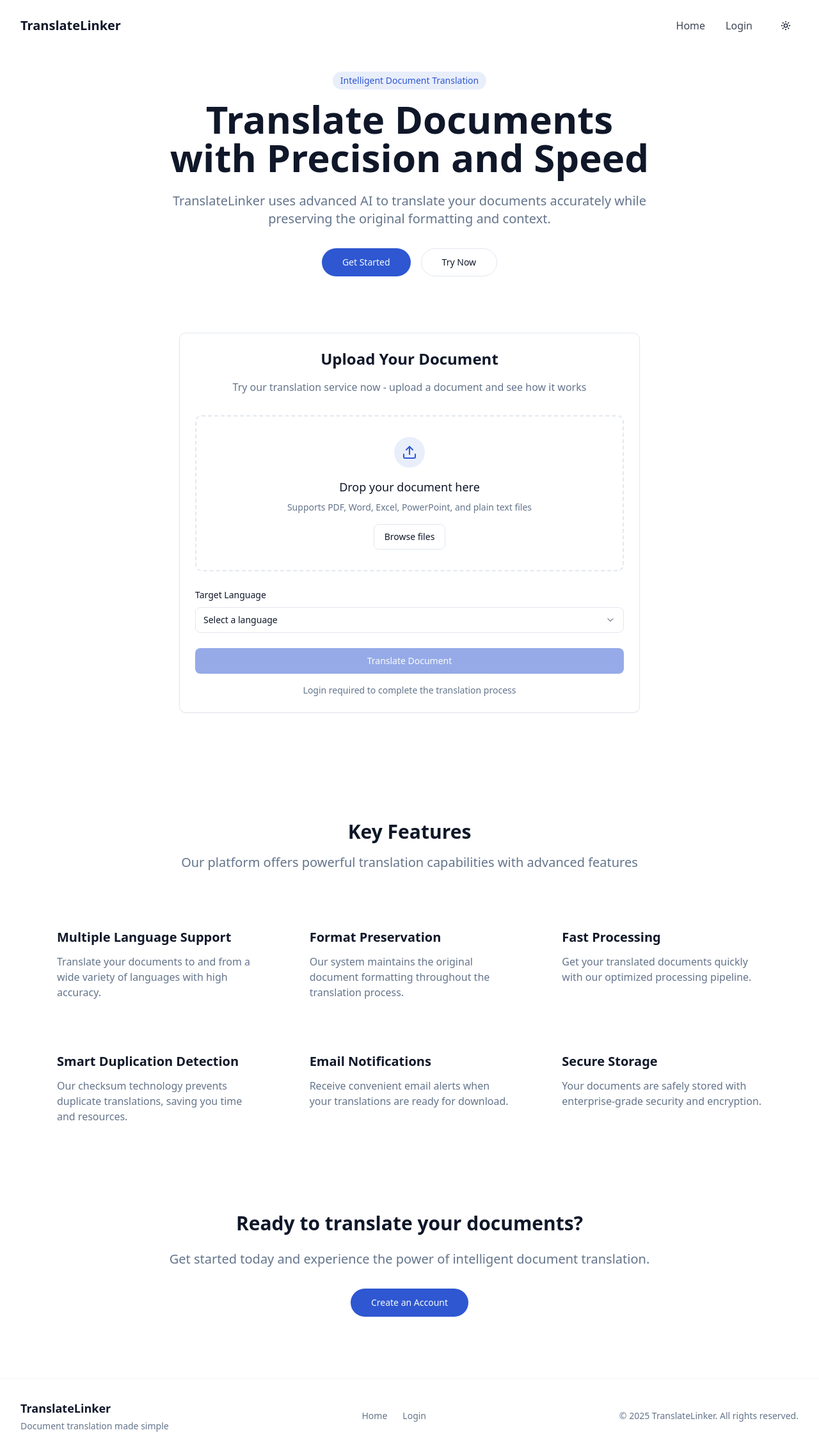
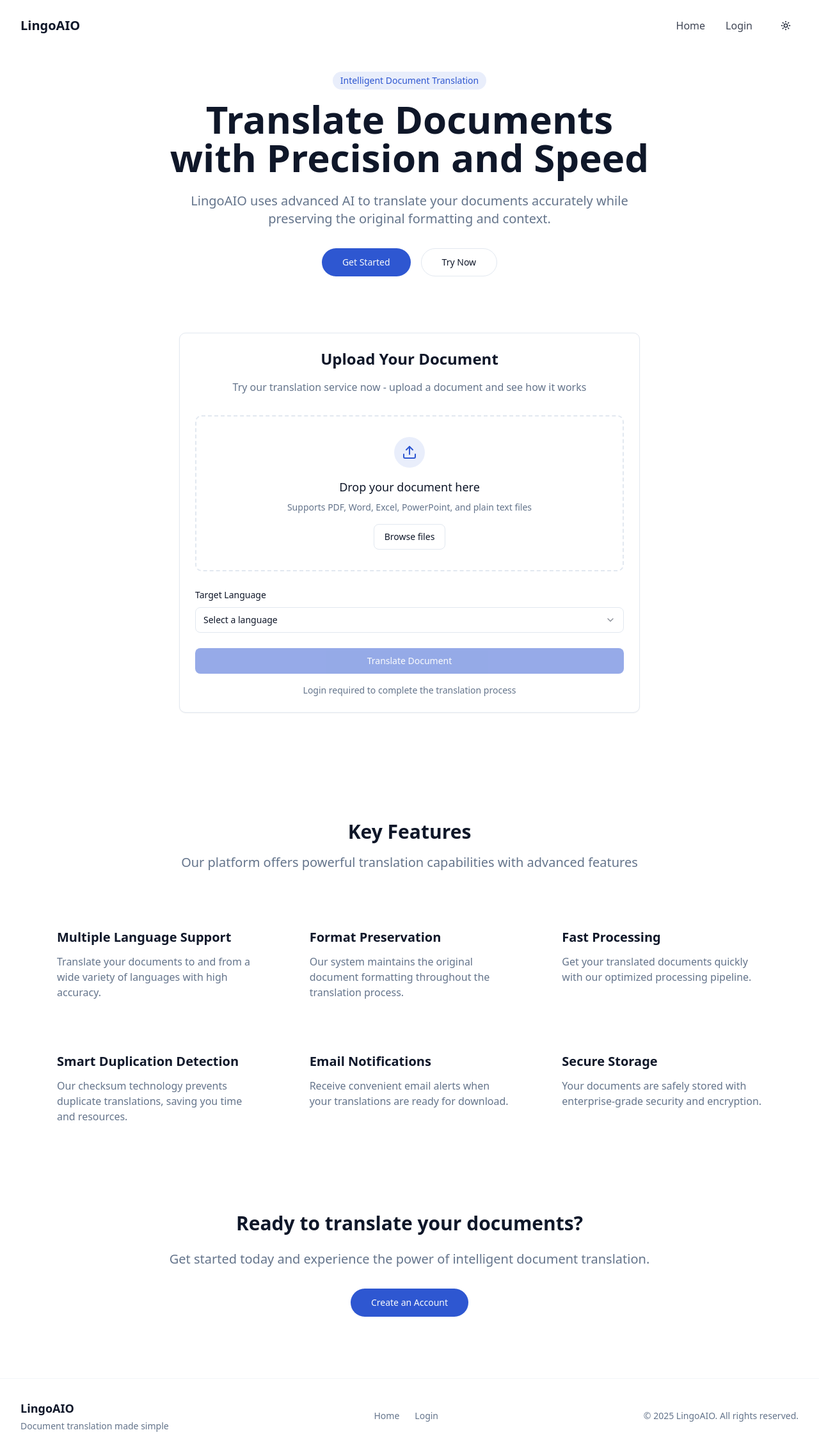
Before and after one commit to lishuren/translate-linker, a React (Vite) app: page / in a window 1280 px wide. Shown: the whole page at 64% size. Built offline with nearby package versions, Linux system fonts and the light colour scheme.

Commit message:
Rename product to LingoAIO
Update all instances of the product name.

```diff
--- a/index.html
+++ b/index.html
@@ -1,9 +1,10 @@
+
 <!DOCTYPE html>
 <html lang="en">
   <head>
     <meta charset="UTF-8" />
     <meta name="viewport" content="width=device-width, initial-scale=1.0" />
-    <title>translate-linker</title>
+    <title>LingoAIO</title>
     <meta name="description" content="Lovable Generated Project" />
     <meta name="author" content="Lovable" />
     <meta property="og:image" content="/og-image.png" />
--- a/src/components/layout/Footer.tsx
+++ b/src/components/layout/Footer.tsx
@@ -9,7 +9,7 @@ const Footer = () => {
       <div className="max-w-7xl mx-auto px-4 sm:px-6 lg:px-8">
         <div className="flex flex-col md:flex-row justify-between items-center space-y-4 md:space-y-0">
           <div className="flex flex-col items-center md:items-start">
-            <span className="font-semibold text-lg">TranslateLinker</span>
+            <span className="font-semibold text-lg">LingoAIO</span>
             <p className="text-sm text-muted-foreground mt-1">
               Document translation made simple
             </p>
@@ -25,7 +25,7 @@ const Footer = () => {
           </div>
 
           <div className="text-sm text-muted-foreground">
-            &copy; {currentYear} TranslateLinker. All rights reserved.
+            &copy; {currentYear} LingoAIO. All rights reserved.
           </div>
         </div>
       </div>
--- a/src/components/layout/Header.tsx
+++ b/src/components/layout/Header.tsx
@@ -51,7 +51,7 @@ const Header = () => {
         <div className="flex items-center justify-between">
           {/* Logo */}
           <Link to="/" className="flex items-center space-x-2">
-            <span className="font-bold text-xl">TranslateLinker</span>
+            <span className="font-bold text-xl">LingoAIO</span>
           </Link>
 
           {/* Desktop Navigation */}
--- a/src/pages/Index.tsx
+++ b/src/pages/Index.tsx
@@ -152,7 +152,7 @@ const Index = () => {
             Translate Documents with Precision and Speed
           </h1>
           <p className="text-xl text-muted-foreground">
-            TranslateLinker uses advanced AI to translate your documents accurately
+            LingoAIO uses advanced AI to translate your documents accurately
             while preserving the original formatting and context.
           </p>
         </motion.div>
```
Also changed, not shown: 2 other files (tests, documents, lock files or other folders).
